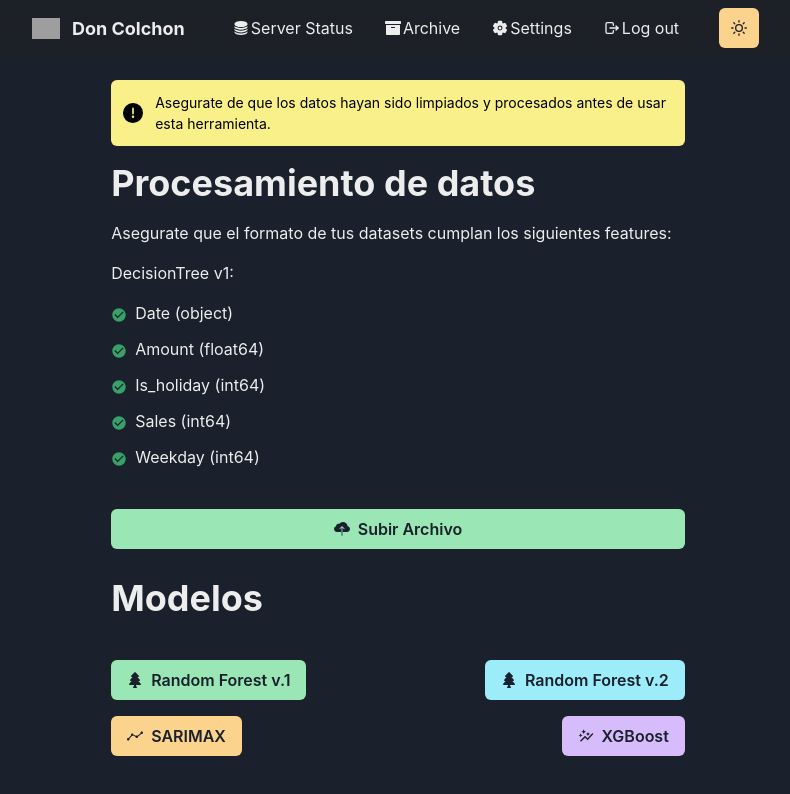
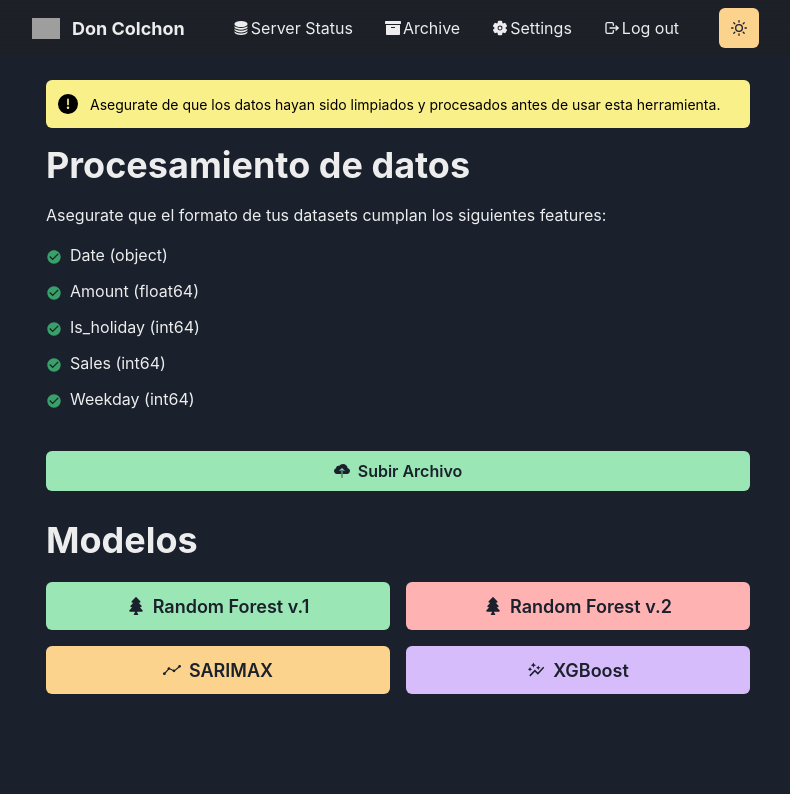
Before and after one commit to rpribau/TC2004-Reto, a Next.js app: page / in a window 1280 px wide. Shown: the top 794 px of the page, without its empty margins (242-1032 px from the left). Built offline with nearby package versions, Linux system fonts and the light colour scheme; grey boxes are pictures that could not be loaded.

Commit message:
Refactor models component and update index page

```diff
--- /dev/null
+++ b/components/instructions.js
@@ -0,0 +1,39 @@
+import {
+    List,
+    ListItem,
+    ListIcon,
+    OrderedList,
+    UnorderedList,
+  } from '@chakra-ui/react'
+
+import { MdCheckCircle, MdSettings } from 'react-icons/md'
+
+  const Instructions = () => {
+    return (
+        <List spacing={3} mt={4}>
+                        <ListItem>
+                            <ListIcon as={MdCheckCircle} color='green.500' />
+                            Date (object)
+                        </ListItem>
+                        <ListItem>
+                            <ListIcon as={MdCheckCircle} color='green.500' />
+                            Amount (float64)
+                        </ListItem>
+                        <ListItem>
+                            <ListIcon as={MdCheckCircle} color='green.500' />
+                            Is_holiday (int64)
+                        </ListItem>
+                        {/* You can also use custom icons from react-icons */}
+                        <ListItem>
+                            <ListIcon as={MdCheckCircle} color='green.500' />
+                            Sales (int64)
+                        </ListItem>
+                        <ListItem>
+                            <ListIcon as={MdCheckCircle} color='green.500' />
+                            Weekday (int64)
+                        </ListItem>
+                        </List>
+    );
+}
+
+export default Instructions;
--- a/components/models.js
+++ b/components/models.js
@@ -1,47 +1,43 @@
-import { Button, Spinner, Box, Flex, Alert, AlertIcon, AlertTitle, AlertDescription, CloseButton } from "@chakra-ui/react";
-import { useState, useRef } from "react";
-import { IoIosCloudUpload } from "react-icons/io";
+import { FaTree } from "react-icons/fa";
+import { SlGraph } from "react-icons/sl";
+import { MdAutoGraph } from "react-icons/md";
+import { useColorModeValue, Box, Flex, Button, Grid } from "@chakra-ui/react";
 
-const SelectModels = () => {
+const Models = () => {
+    const textColor = useColorModeValue("black", "black");
+    const iconColor = useColorModeValue("black", "black");
+
     return (
-        <Box mt={10} display="flex" justifyContent="center" flexDirection="column">
-            <Button
-                colorScheme="green"
-            >
+        <Grid templateColumns="repeat(2, 1fr)" gap={4} mt={5}>
+            <Button colorScheme="green" size="lg">
                 <Flex align="center">
-                    <IoIosCloudUpload style={{ marginRight: "0.5rem" }} />
+                    <FaTree style={{ marginRight: "0.5rem" }} />
                     Random Forest v.1
                 </Flex>
             </Button>
 
-            <Button
-                colorScheme="cyan"
-            >
+            <Button colorScheme="red" size="lg">
                 <Flex align="center">
-                    <IoIosCloudUpload style={{ marginRight: "0.5rem" }} />
+                    <FaTree style={{ marginRight: "0.5rem" }} />
                     Random Forest v.2
                 </Flex>
             </Button>
 
-            <Button
-                colorScheme="orange"
-            >
+            <Button colorScheme="orange" size="lg">
                 <Flex align="center">
-                    <IoIosCloudUpload style={{ marginRight: "0.5rem" }} />
+                    <SlGraph style={{ marginRight: "0.5rem" }} />
                     SARIMAX
                 </Flex>
             </Button>
 
-            <Button
-                colorScheme="purple"
-            >
+            <Button colorScheme="purple" size="lg">
                 <Flex align="center">
-                    <IoIosCloudUpload style={{ marginRight: "0.5rem" }} />
+                    <MdAutoGraph style={{ marginRight: "0.5rem" }} />
                     XGBoost
                 </Flex>
             </Button>
-        </Box>
+        </Grid>
     );
-}
+};
 
-export default SelectModels;
+export default Models;
--- a/pages/index.js
+++ b/pages/index.js
@@ -3,22 +3,8 @@ import UnderConstructionAlert from '../components/underconstruction';
 import { useState, useEffect } from 'react'
 import UploadButton from '../components/upload-button'; // Import the UploadButton component
 import { Text } from '@chakra-ui/react'
-import { Button, Flex } from '@chakra-ui/react'
-
-import {
-    List,
-    ListItem,
-    ListIcon,
-    OrderedList,
-    UnorderedList,
-  } from '@chakra-ui/react'
-
-import { MdCheckCircle, MdSettings } from 'react-icons/md'
-import { IoIosCloudUpload } from 'react-icons/io'
-import { FaTree } from "react-icons/fa";
-import { SlGraph } from "react-icons/sl";
-import { MdAutoGraph } from "react-icons/md";
-
+import Models from '../components/models'
+import Instructions from '../components/instructions'
 
 
 const Page = () => {
@@ -28,7 +14,7 @@ const Page = () => {
     }, [])
 
     return (
-        <Container>
+        <Container maxW='750px'>
             <UnderConstructionAlert />
 
             <Box display={{ md: 'flex' }}>
@@ -40,31 +26,10 @@ const Page = () => {
 
                     {/* Add your explanation text here */}
                     <Text mt={4}>Asegurate que el formato de tus datasets cumplan los siguientes features: </Text>
-                    <Text mt={4}>DecisionTree v1:</Text>
 
-                    <List spacing={3} mt={4}>
-                        <ListItem>
-                            <ListIcon as={MdCheckCircle} color='green.500' />
-                            Date (object)
-                        </ListItem>
-                        <ListItem>
-                            <ListIcon as={MdCheckCircle} color='green.500' />
-                            Amount (float64)
-                        </ListItem>
-                        <ListItem>
-                            <ListIcon as={MdCheckCircle} color='green.500' />
-                            Is_holiday (int64)
-                        </ListItem>
-                        {/* You can also use custom icons from react-icons */}
-                        <ListItem>
-                            <ListIcon as={MdCheckCircle} color='green.500' />
-                            Sales (int64)
-                        </ListItem>
-                        <ListItem>
-                            <ListIcon as={MdCheckCircle} color='green.500' />
-                            Weekday (int64)
-                        </ListItem>
-                        </List>
+                    <Instructions />
+
+
 
                     </Box>
                 </Box>
@@ -74,48 +39,9 @@ const Page = () => {
                 <Heading as="h2" variant="page-title" mt={7}>
                     Modelos
                 </Heading>
+                <Models />
 
-                <Box mt={10} justifyContent="center" flexDirection="column">
-                    <Flex justify="space-between">
-                        <Button
-                            colorScheme="green"
-                        >
-                            <Flex align="center">
-                                <FaTree style={{ marginRight: "0.5rem" }} />
-                                Random Forest v.1
-                            </Flex>
-                        </Button>
 
-                        <Button
-                            colorScheme="cyan"
-                        >
-                            <Flex align="center">
-                                <FaTree style={{ marginRight: "0.5rem" }} />
-                                Random Forest v.2
-                            </Flex>
-                        </Button>
-                    </Flex>
-
-                    <Flex justify="space-between" mt={4}>
-                        <Button
-                            colorScheme="orange"
-                        >
-                            <Flex align="center">
-                                <SlGraph style={{ marginRight: "0.5rem" }} />
-                                SARIMAX
-                            </Flex>
-                        </Button>
-
-                        <Button
-                            colorScheme="purple"
-                        >
-                            <Flex align="center">
-                                <MdAutoGraph style={{ marginRight: "0.5rem" }} />
-                                XGBoost
-                            </Flex>
-                        </Button>
-                    </Flex>
-                </Box>
             </Container>
         )
 }
```
